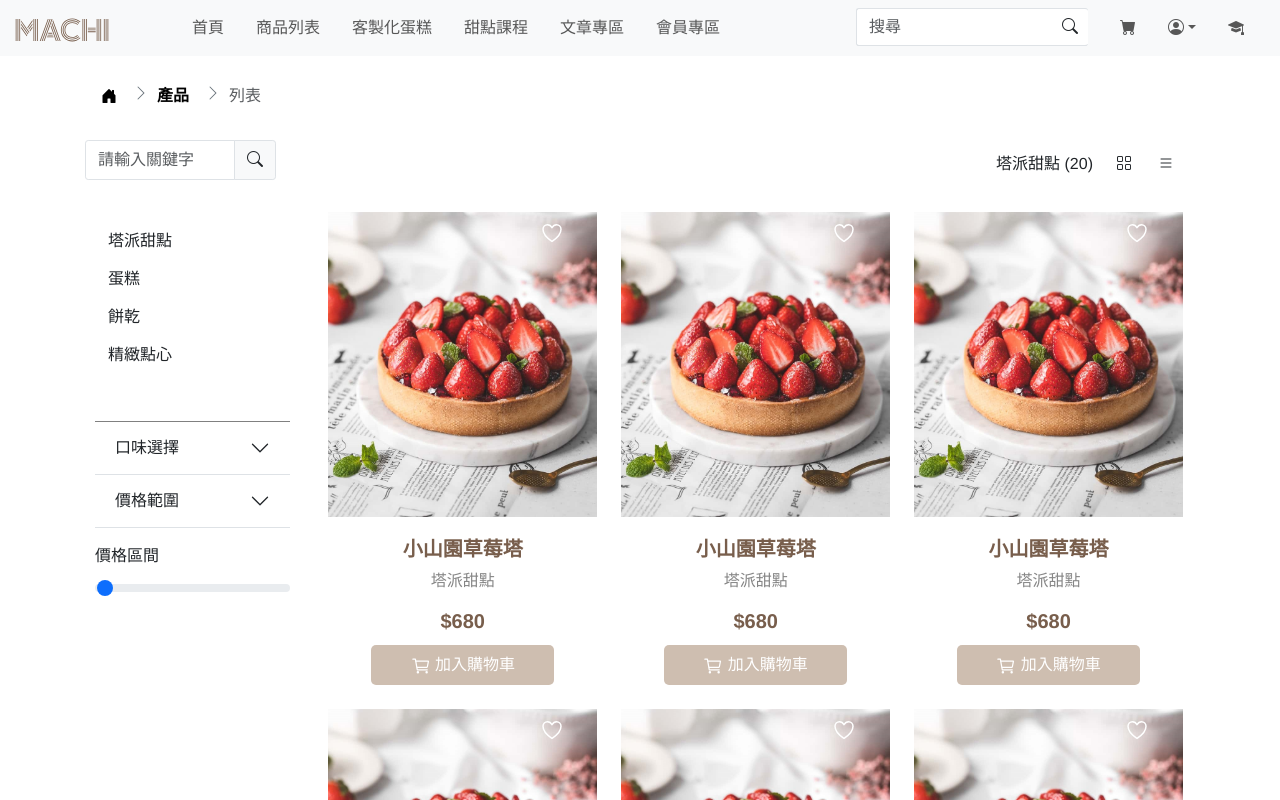
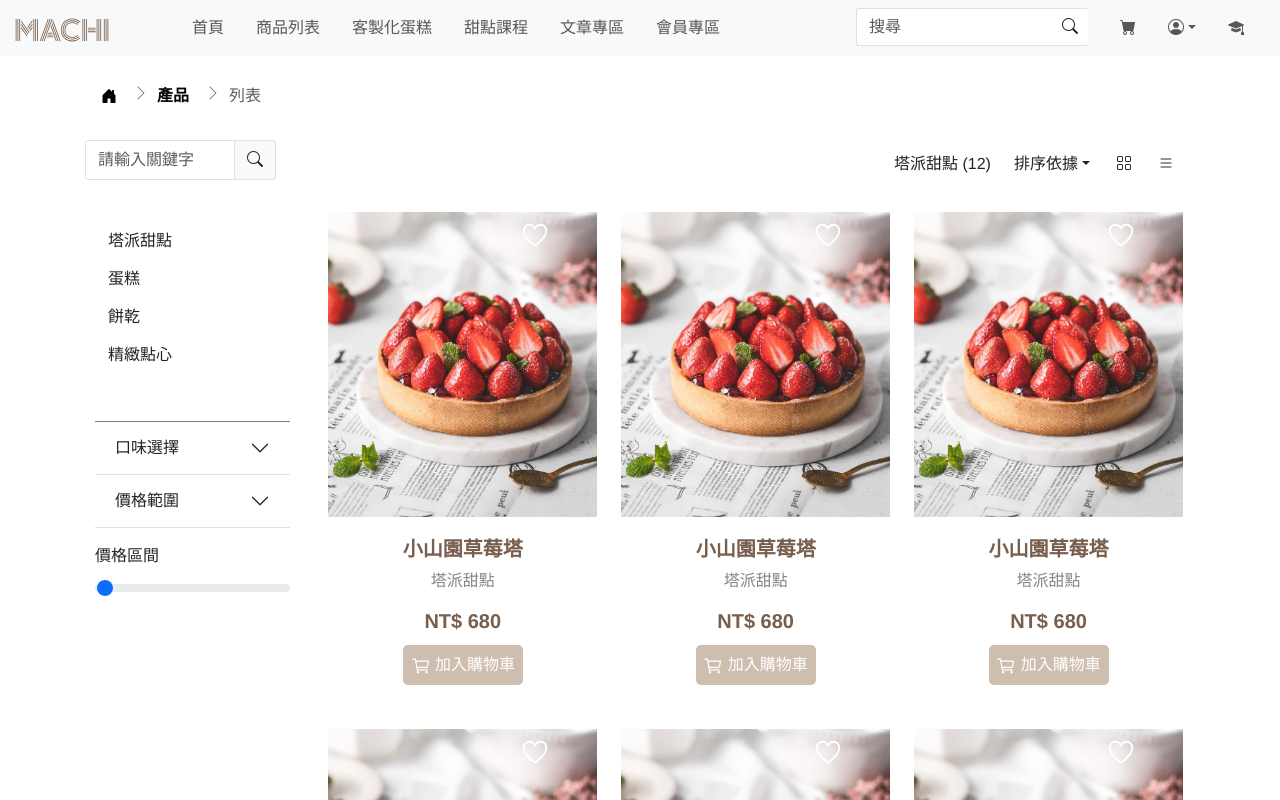
Before and after one commit to ling0215/macbook-machi, a Next.js app in the folder machi-next/: page /product/list in a window 1280 px wide. Shown: the top 800 px of the page. Built offline with nearby package versions, Linux system fonts and the light colour scheme.

Commit message:
更新商品列表頁

```diff
--- a/machi-next/components/product/product-card.js
+++ b/machi-next/components/product/product-card.js
@@ -1,5 +1,6 @@
 import React from 'react'
-import styles from './product.module.css'
+import Link from 'next/link'
+import styles from './product.module.scss'
 import { IoCartOutline, IoHeartOutline } from 'react-icons/io5'
 // import LoadingImageSvg from './loading-image-svg'
 
@@ -7,59 +8,25 @@ export default function ProductCard() {
   return (
     <>
       <div className="col">
-        <div className={styles.cardProduct}>
-          <img
-            src="/images/product/list/strawberry-tart-01.jpg"
-            className="card-img-top overflow-hidden"
-            alt="productImg"
-          />
-          <div className={styles.cardBody}>
-            <span className={styles.heartIcon}>
-              <IoHeartOutline style={{ fontSize: "24px", color: "white" }} />
-            </span>
+        <div className={styles.cardBody}>
+          <Link href="/product/detail" passHref>
+            <img
+              src="/images/product/list/strawberry-tart-01.jpg"
+              className="card-img-top overflow-hidden"
+              alt="productImg"
+            />
+          </Link>
+          <div className={styles.cardInfo}>
+              <IoHeartOutline className={styles.heartIcon} />
             <h5 className={styles.cardText}>小山園草莓塔</h5>
             <p className={styles.typeText}>塔派甜點</p>
-            <h5 className={styles.currency}>$680</h5>
+            <h5 className={styles.currency}>NT$ 680</h5>
             <button className={styles.btnCart}>
-              <IoCartOutline style={{ fontSize: "20px", color: "white" }} /> 加入購物車
+              <IoCartOutline className={styles.cartIcon} /> 加入購物車
             </button>
           </div>
-
         </div>
       </div>
-
-      {/* <div className="card-body no-space-x d-flex flex-column align-items-center">
-            <span className="position-absolute top-0 end-0">
-              <div
-                style={{
-                  position: 'relative',
-                  display: 'inline-block',
-                  width: '30px',
-                  height: '30px',
-                  overflow: 'hidden',
-                }}
-              >
-                <IoHeartOutline size={30} color="white" />/
-                <div
-                  style={{
-                    position: 'absolute',
-                    top: 0,
-                    left: 0,
-                    width: '100%',
-                    height: '100%',
-                    backgroundColor: '#DADADA',
-                    opacity: 0.5,
-                  }}
-                />
-              </div>
-            </span>
-            <p className="card-text">小山園草莓塔</p>
-            <p className="card-text type-text">塔派甜點</p>
-            <span className="h-currency bold h-now">$480</span>
-            <button className="btn btn-light-brown text-white w-50 mt-2">
-              <IoCartOutline /> 加入購物車
-            </button>
-          </div> */}
 
       {/* 原始檔案 */}
       {/* <div className="col">
--- /dev/null
+++ b/machi-next/components/product/product-filter.js
@@ -0,0 +1,33 @@
+import React, { useState } from "react";
+import styles from "./product-filter.module.scss";
+
+export default function ProductFilter() {
+  const ViewSwitcher = () => {
+    const [viewType, setViewType] = useState('grid'); // 預設顯示模式為 'grid'
+
+    const switchToGrid = () => {
+      setViewType('grid');
+    };
+
+    const switchToList = () => {
+      setViewType('list');
+    };
+
+    return (
+      <div className={styles.viewtype}>
+        <button className={`btn ${viewType === 'grid' ? 'active' : ''}`} id="gridview" onClick={switchToGrid}>
+          <i className="bi bi-grid"></i>
+        </button>
+        <button className={`btn ${viewType === 'list' ? 'active' : ''}`} id="listview" onClick={switchToList}>
+          <i className="bi bi-list"></i>
+        </button>
+      </div>
+    );
+  };
+
+  return (
+    <div>
+      <ViewSwitcher />
+    </div>
+  );
+}
--- /dev/null
+++ b/machi-next/components/product/product-filter.module.scss
@@ -0,0 +1,4 @@
+.viewtype {
+    width: 50px;
+    height: 50px;
+}
--- a/machi-next/components/product/product.module.css
+++ b/machi-next/components/product/product.module.scss
@@ -1,14 +1,14 @@
 
 
-.cardProduct{
+.cardBody{
     position: relative;
 
 }
-.cardBody {
+.cardInfo {
     display: flex;
     flex-direction: column;
     align-items: center;
-    margin: 20px 20px 0;
+    margin: 20px 20px;
 }
 
 .badge {
@@ -31,15 +31,22 @@
 }
 
 .heartIcon {
+    font-size: 30px;
+    color: var(--white);
     position: absolute;
     top: 1vh;
-    left: 16.5vw;
+    left: 15vw;
+}
+
+.cartIcon {
+    font-size: 20px;
+    color: var(--white);
 }
 
 .btnCart {
     background-color: var(--light-brown);
     color: var(--white);
-    width: 80%;
+    width: 15vh;
     height: 5vh;
     margin-top: 0.5vh;
     border: none;
--- a/machi-next/pages/product/list.js
+++ b/machi-next/pages/product/list.js
@@ -1,7 +1,7 @@
 /* eslint-disable @next/next/no-img-element */
 import ProductCard from '@/components/product/product-card'
+import ProductFilter from '@/components/product/product-filter'
 import { useEffect } from 'react'
-import { IoCartOutline, IoHeartOutline } from 'react-icons/io5'
 import { FaCaretLeft, FaCaretRight } from 'react-icons/fa'
 
 // import { Range } from 'react-range'
@@ -59,14 +59,14 @@ export default function List() {
           </div>
           <div className="d-flex p-2 justify-content-end align-items-center">
             <div className="toolbar">
-              <span className="ps-3">塔派甜點 (20)</span>
+              <span className="ps-3">塔派甜點 (12)</span>
             </div>
 
             {/* <div className="toolbar">
               <button className="btn" id="sidebarToggle">
                 隱藏篩選條件 <i className="bi bi-toggles"></i>
               </button>
-            </div>
+            </div> */}
             <div className="dropdown">
               <button
                 className="btn dropdown-toggle"
@@ -93,7 +93,7 @@ export default function List() {
                   </a>
                 </li>
               </ul>
-            </div> */}
+            </div>
 
             {/* 排序切換顯示 */}
             <div className="viewtype">
@@ -105,6 +105,7 @@ export default function List() {
               </button>
             </div>
           </div>
+
         </h5>
       </div>
       <div className="row">
```
